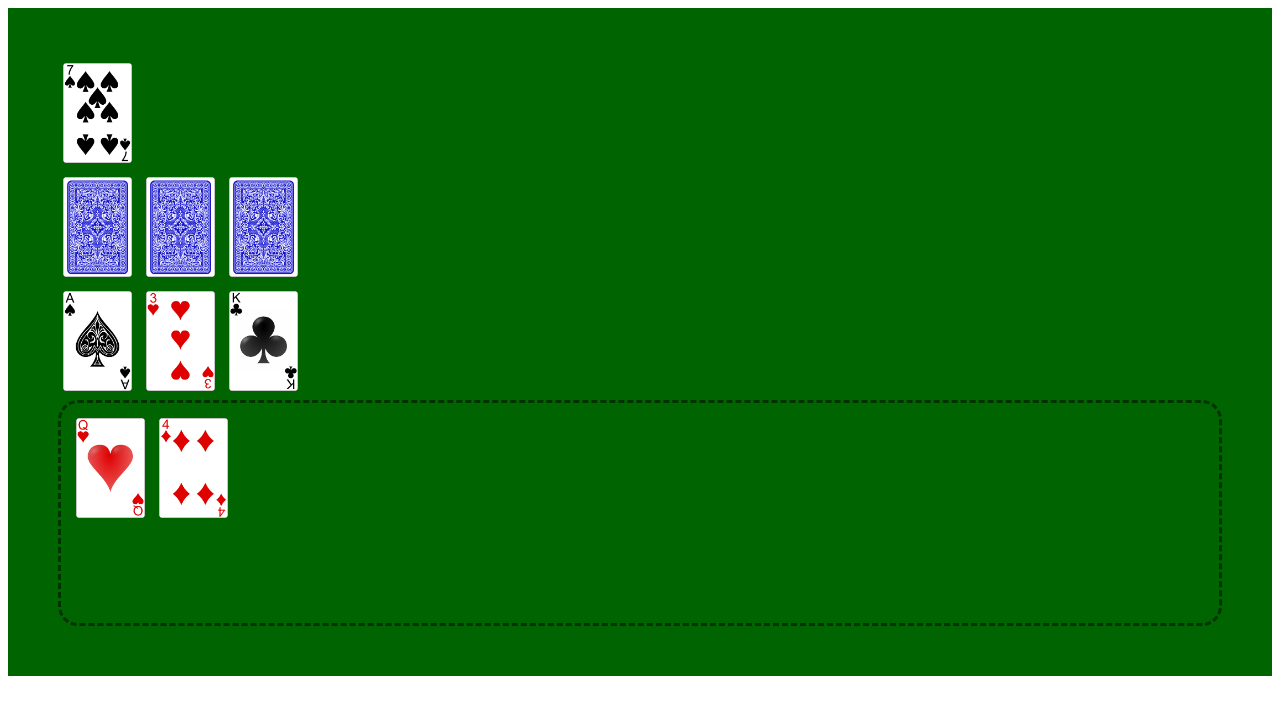
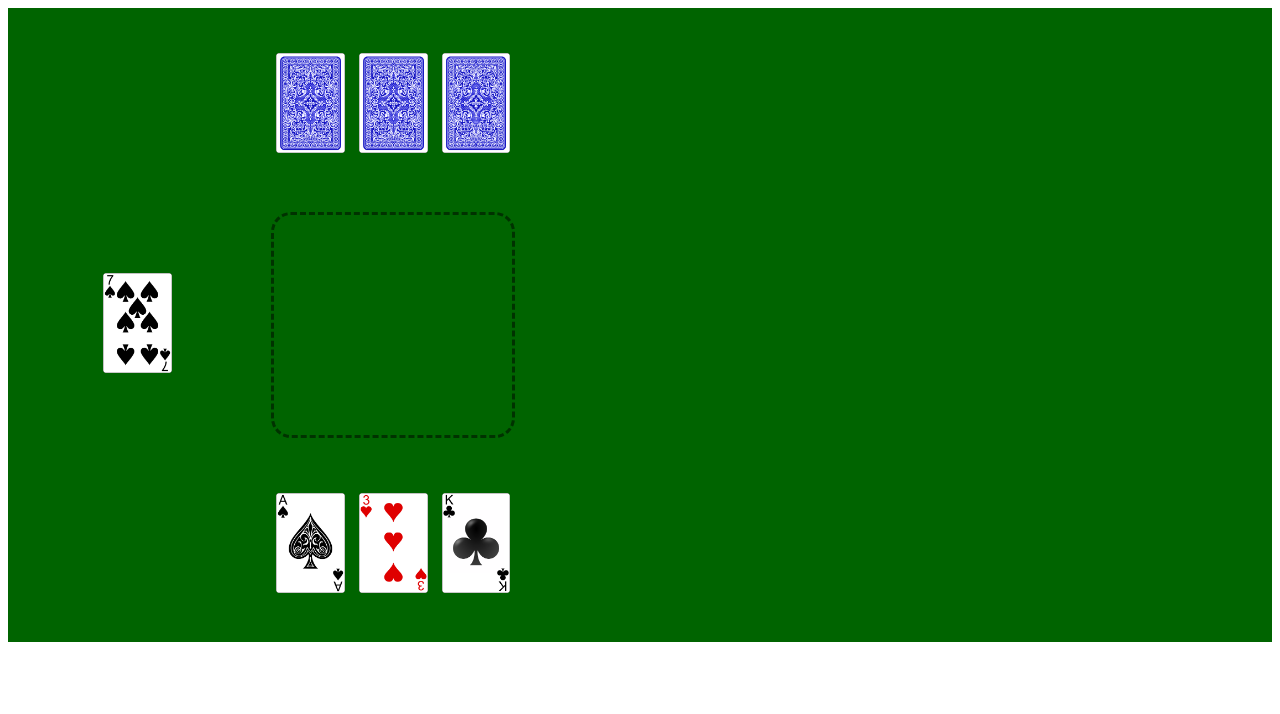
Before and after one commit to fcatae/trucoTS, a website with bundled scripts: page src/client/index.html in a window 1280 px wide. Built offline with nearby package versions, Linux system fonts and the light colour scheme.

Commit message:
layout da tela mais adequado

```diff
--- a/src/client/game.ts
+++ b/src/client/game.ts
@@ -16,5 +16,3 @@ var playerView = {
     curinga: { num: 0, tipo: 0 },
     cartas: [{ num: 0, tipo: 0 }, { num: 0, tipo: 0 }, { num: 0, tipo: 0 }]
 }
-
-alert('alo')
--- a/src/client/index.css
+++ b/src/client/index.css
@@ -1,7 +1,7 @@
 .table {
     background-color: darkgreen;
 
-    padding: 50px;
+    padding: 20px;
 }
 
 .drop {
@@ -10,10 +10,20 @@
 
     height: 200px;
     padding: 10px;
+    margin: 50px 0;
 }
 
 .card {
     height: 100px;
-
     margin: 5px;
 }
+
+.space {
+    display: inline-block;
+    margin: 20px;
+    vertical-align: middle;
+}
+
+.manilha {
+    padding: 50px;
+}
--- a/src/client/index.html
+++ b/src/client/index.html
@@ -10,25 +10,30 @@
     <script src="game.js"></script>
 
     <div class="table">
-        <div>
+
+        <div class="space">
+            <div class="manilha">
                 <img class="card" src="images/7_of_spades.png">
             </div>
-        <div>
+        </div>
+
+        <div class="space">
+
+            <div class="player_cards">
                 <img class="card" src="images/backside.png">
                 <img class="card" src="images/backside.png">
                 <img class="card" src="images/backside.png">
             </div>
-        <div>
+
+            <div class="drop" ondrop="drop(event)" ondragover="allowDrop(event)">
+            </div>
+
+            <div class="player_cards">
                 <img id="c1" class="card" src="images/ace_of_spades.png" draggable="true" ondragstart="drag(event)">
                 <img id="c2" class="card" src="images/3_of_hearts.png"   draggable="true" ondragstart="drag(event)">
                 <img id="c3" class="card" src="images/king_of_clubs.png" draggable="true" ondragstart="drag(event)">
             </div>
 
-        <div class="drop" ondrop="drop(event)" ondragover="allowDrop(event)">
-            <div>
-                <img class="card" src="images/queen_of_hearts.png">
-                <img class="card" src="images/4_of_diamonds.png">
-            </div>
         </div>
 
     </div>
```
Lines whose indentation alone changed are shown as unchanged.
